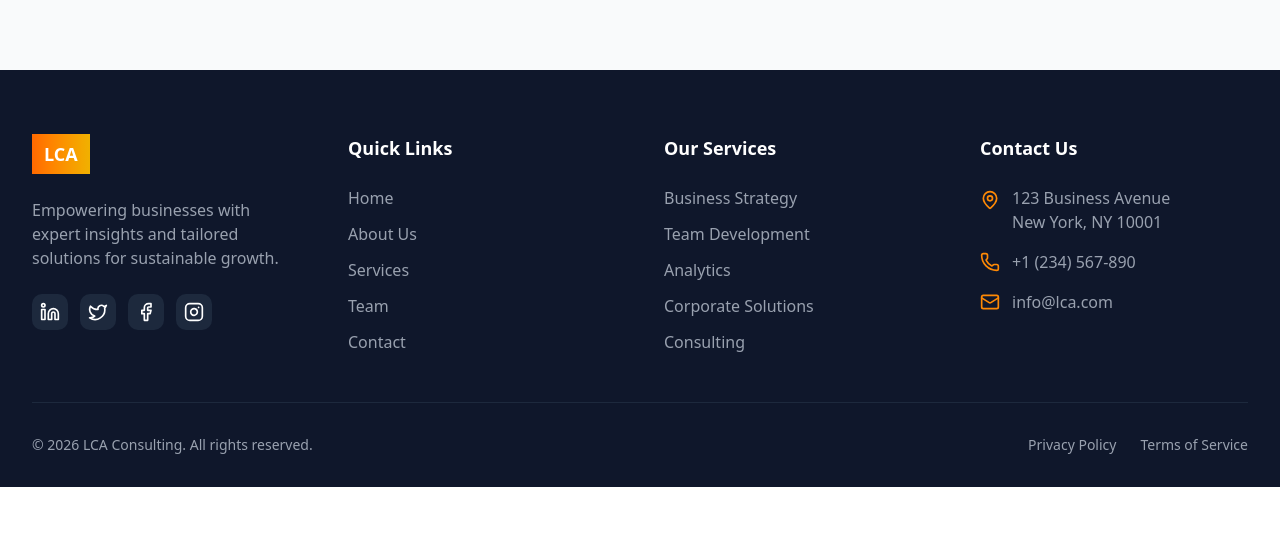
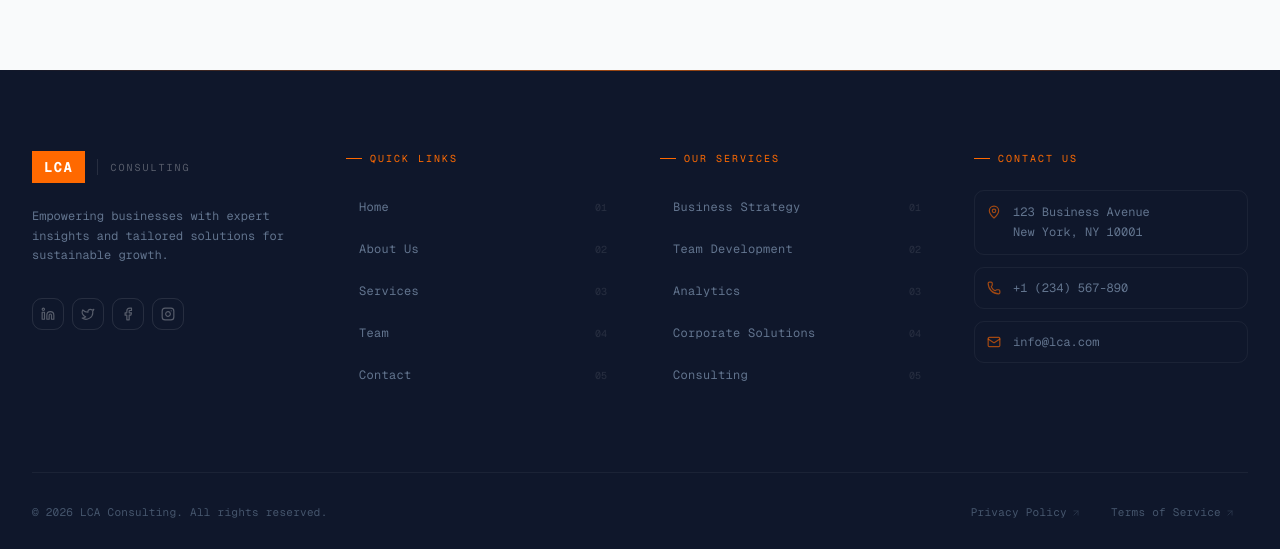
Before and after one commit to laviedegeorge/my-portfolio, a Next.js app: page / in a window 1280 px wide. Shown: the part 7429-7978 px from the top of the page. Before the commit the page ends 7916 px from the top, so only its background shows below. Built offline with nearby package versions, Linux system fonts and the light colour scheme.

Commit message:
update footer ui

```diff
--- a/components/layouts/footer.tsx
+++ b/components/layouts/footer.tsx
@@ -6,148 +6,181 @@
   Twitter,
   Facebook,
   Instagram,
+  ArrowUpRight,
 } from "lucide-react";
+
+const quickLinks = ["Home", "About Us", "Services", "Team", "Contact"];
+const services = [
+  "Business Strategy",
+  "Team Development",
+  "Analytics",
+  "Corporate Solutions",
+  "Consulting",
+];
+const socials = [
+  { icon: Linkedin, label: "LinkedIn" },
+  { icon: Twitter, label: "Twitter" },
+  { icon: Facebook, label: "Facebook" },
+  { icon: Instagram, label: "Instagram" },
+];
 
 export function Footer() {
   return (
-    <footer id="contact" className="bg-slate-900 text-white pt-16 pb-8">
-      <div className="container mx-auto px-4 lg:px-8">
-        <div className="grid md:grid-cols-2 lg:grid-cols-4 gap-12 mb-12">
-          {/* Company Info */}
-          <div>
-            <div className="flex items-center gap-2 mb-6">
-              <div className="bg-linear-to-r from-orange-500 to-yellow-500 text-white px-3 py-1.5 font-bold text-lg">
+    <footer id="contact" className="bg-slate-900 text-white overflow-hidden">
+      {/* Top accent line */}
+      <div className="h-px bg-linear-to-r from-transparent via-orange-500/60 to-transparent" />
+
+      <div className="container mx-auto px-4 sm:px-6 lg:px-8">
+        {/* Main grid */}
+        <div className="grid grid-cols-1 sm:grid-cols-2 lg:grid-cols-4 gap-10 py-16 lg:py-20">
+          {/* ── Brand col ── */}
+          <div className="sm:col-span-2 lg:col-span-1">
+            {/* Logo — matches Header */}
+            <div className="flex items-center gap-3 mb-6">
+              <div className="bg-orange-500 text-white px-3 py-1.5 font-bold font-mono text-sm tracking-widest">
                 LCA
               </div>
+              <span className="w-px h-4 bg-white/10" />
+              <span className="text-white/30 font-mono text-[10px] tracking-[0.2em] uppercase">
+                Consulting
+              </span>
             </div>
-            <p className="text-gray-400 mb-6">
+
+            <p className="text-slate-500 text-xs font-mono leading-relaxed mb-8 max-w-xs">
               Empowering businesses with expert insights and tailored solutions
               for sustainable growth.
             </p>
-            <div className="flex gap-3">
-              <a
-                href="#"
-                className="bg-slate-800 hover:bg-orange-500 p-2 rounded-lg transition-colors"
-              >
-                <Linkedin className="w-5 h-5" />
-              </a>
-              <a
-                href="#"
-                className="bg-slate-800 hover:bg-orange-500 p-2 rounded-lg transition-colors"
-              >
-                <Twitter className="w-5 h-5" />
-              </a>
-              <a
-                href="#"
-                className="bg-slate-800 hover:bg-orange-500 p-2 rounded-lg transition-colors"
-              >
-                <Facebook className="w-5 h-5" />
-              </a>
-              <a
-                href="#"
-                className="bg-slate-800 hover:bg-orange-500 p-2 rounded-lg transition-colors"
-              >
-                <Instagram className="w-5 h-5" />
-              </a>
+
+            {/* Socials — ghost button style */}
+            <div className="flex gap-2 flex-wrap">
+              {socials.map(({ icon: Icon, label }) => (
+                <a
+                  key={label}
+                  href="#"
+                  aria-label={label}
+                  className="flex items-center justify-center w-8 h-8 border border-white/10 hover:border-orange-500/50 hover:bg-orange-500/10 text-white/30 hover:text-orange-400 rounded-lg transition-all duration-200"
+                >
+                  <Icon className="w-3.5 h-3.5" />
+                </a>
+              ))}
             </div>
           </div>
 
-          {/* Quick Links */}
+          {/* ── Quick Links ── */}
           <div>
-            <h3 className="font-bold text-lg mb-6">Quick Links</h3>
-            <ul className="space-y-3">
-              {["Home", "About Us", "Services", "Team", "Contact"].map(
-                (link) => (
-                  <li key={link}>
-                    <a
-                      href={`#${link.toLowerCase().replace(" ", "-")}`}
-                      className="text-gray-400 hover:text-orange-400 transition-colors"
-                    >
+            <div className="flex items-center gap-2 mb-6">
+              <span className="w-4 h-px bg-orange-500" />
+              <span className="text-orange-500 font-mono text-[10px] tracking-[0.2em] uppercase">
+                Quick Links
+              </span>
+            </div>
+            <ul className="flex flex-col gap-2">
+              {quickLinks.map((link, i) => (
+                <li key={link}>
+                  <a
+                    href={`#${link.toLowerCase().replace(" ", "-")}`}
+                    className="group flex items-center justify-between px-3 py-2 border border-transparent hover:border-white/5 hover:bg-white/3 rounded-lg transition-all duration-200"
+                  >
+                    <span className="text-slate-500 group-hover:text-white text-xs font-mono tracking-wide transition-colors duration-200">
                       {link}
-                    </a>
-                  </li>
-                ),
-              )}
-            </ul>
-          </div>
-
-          {/* Services */}
-          <div>
-            <h3 className="font-bold text-lg mb-6">Our Services</h3>
-            <ul className="space-y-3">
-              {[
-                "Business Strategy",
-                "Team Development",
-                "Analytics",
-                "Corporate Solutions",
-                "Consulting",
-              ].map((service) => (
-                <li key={service}>
-                  <a
-                    href="#services"
-                    className="text-gray-400 hover:text-orange-400 transition-colors"
-                  >
-                    {service}
+                    </span>
+                    <span className="text-white/10 group-hover:text-orange-500/60 font-mono text-[10px] transition-colors duration-200">
+                      {String(i + 1).padStart(2, "0")}
+                    </span>
                   </a>
                 </li>
               ))}
             </ul>
           </div>
 
-          {/* Contact Info */}
+          {/* ── Services ── */}
           <div>
-            <h3 className="font-bold text-lg mb-6">Contact Us</h3>
-            <div className="space-y-4">
-              <div className="flex items-start gap-3">
-                <MapPin className="w-5 h-5 text-orange-400 shrink-0 mt-1" />
-                <p className="text-gray-400">
+            <div className="flex items-center gap-2 mb-6">
+              <span className="w-4 h-px bg-orange-500" />
+              <span className="text-orange-500 font-mono text-[10px] tracking-[0.2em] uppercase">
+                Our Services
+              </span>
+            </div>
+            <ul className="flex flex-col gap-2">
+              {services.map((service, i) => (
+                <li key={service}>
+                  <a
+                    href="#services"
+                    className="group flex items-center justify-between px-3 py-2 border border-transparent hover:border-white/5 hover:bg-white/3 rounded-lg transition-all duration-200"
+                  >
+                    <span className="text-slate-500 group-hover:text-white text-xs font-mono tracking-wide transition-colors duration-200">
+                      {service}
+                    </span>
+                    <span className="text-white/10 group-hover:text-orange-500/60 font-mono text-[10px] transition-colors duration-200">
+                      {String(i + 1).padStart(2, "0")}
+                    </span>
+                  </a>
+                </li>
+              ))}
+            </ul>
+          </div>
+
+          {/* ── Contact ── */}
+          <div>
+            <div className="flex items-center gap-2 mb-6">
+              <span className="w-4 h-px bg-orange-500" />
+              <span className="text-orange-500 font-mono text-[10px] tracking-[0.2em] uppercase">
+                Contact Us
+              </span>
+            </div>
+
+            <div className="flex flex-col gap-3">
+              {/* Address */}
+              <div className="group flex items-start gap-3 px-3 py-3 border border-white/5 rounded-lg">
+                <MapPin className="w-3.5 h-3.5 text-orange-500/60 shrink-0 mt-0.5" />
+                <p className="text-slate-500 text-xs font-mono leading-relaxed">
                   123 Business Avenue
                   <br />
                   New York, NY 10001
                 </p>
               </div>
-              <div className="flex items-center gap-3">
-                <Phone className="w-5 h-5 text-orange-400 shrink-0" />
-                <a
-                  href="tel:+1234567890"
-                  className="text-gray-400 hover:text-orange-400 transition-colors"
-                >
+
+              {/* Phone */}
+              <a
+                href="tel:+1234567890"
+                className="group flex items-center gap-3 px-3 py-3 border border-white/5 hover:border-orange-500/30 hover:bg-orange-500/5 rounded-lg transition-all duration-200"
+              >
+                <Phone className="w-3.5 h-3.5 text-orange-500/60 shrink-0" />
+                <span className="text-slate-500 group-hover:text-orange-400 text-xs font-mono transition-colors duration-200">
                   +1 (234) 567-890
-                </a>
-              </div>
-              <div className="flex items-center gap-3">
-                <Mail className="w-5 h-5 text-orange-400 shrink-0" />
-                <a
-                  href="mailto:info@lca.com"
-                  className="text-gray-400 hover:text-orange-400 transition-colors"
-                >
+                </span>
+              </a>
+
+              {/* Email */}
+              <a
+                href="mailto:info@lca.com"
+                className="group flex items-center gap-3 px-3 py-3 border border-white/5 hover:border-orange-500/30 hover:bg-orange-500/5 rounded-lg transition-all duration-200"
+              >
+                <Mail className="w-3.5 h-3.5 text-orange-500/60 shrink-0" />
+                <span className="text-slate-500 group-hover:text-orange-400 text-xs font-mono transition-colors duration-200">
                   info@lca.com
-                </a>
-              </div>
+                </span>
+              </a>
             </div>
           </div>
         </div>
 
-        {/* Bottom Bar */}
-        <div className="border-t border-slate-800 pt-8">
-          <div className="flex flex-col md:flex-row justify-between items-center gap-4">
-            <p className="text-gray-400 text-sm">
-              © 2026 LCA Consulting. All rights reserved.
-            </p>
-            <div className="flex gap-6">
+        {/* Bottom bar */}
+        <div className="border-t border-white/5 py-6 flex flex-col sm:flex-row items-center justify-between gap-4">
+          <p className="text-slate-600 text-[11px] font-mono tracking-wide">
+            © 2026 LCA Consulting. All rights reserved.
+          </p>
+          <div className="flex items-center gap-1">
+            {["Privacy Policy", "Terms of Service"].map((item, i) => (
               <a
+                key={item}
                 href="#"
-                className="text-gray-400 hover:text-orange-400 text-sm transition-colors"
+                className="flex items-center gap-1 border border-transparent hover:border-white/5 hover:bg-white/3 text-slate-600 hover:text-orange-400 px-3 py-1.5 rounded-lg text-[11px] font-mono tracking-wide transition-all duration-200"
               >
-                Privacy Policy
+                {item}
+                <ArrowUpRight className="w-2.5 h-2.5 opacity-50" />
               </a>
-              <a
-                href="#"
-                className="text-gray-400 hover:text-orange-400 text-sm transition-colors"
-              >
-                Terms of Service
-              </a>
-            </div>
+            ))}
           </div>
         </div>
       </div>
```
